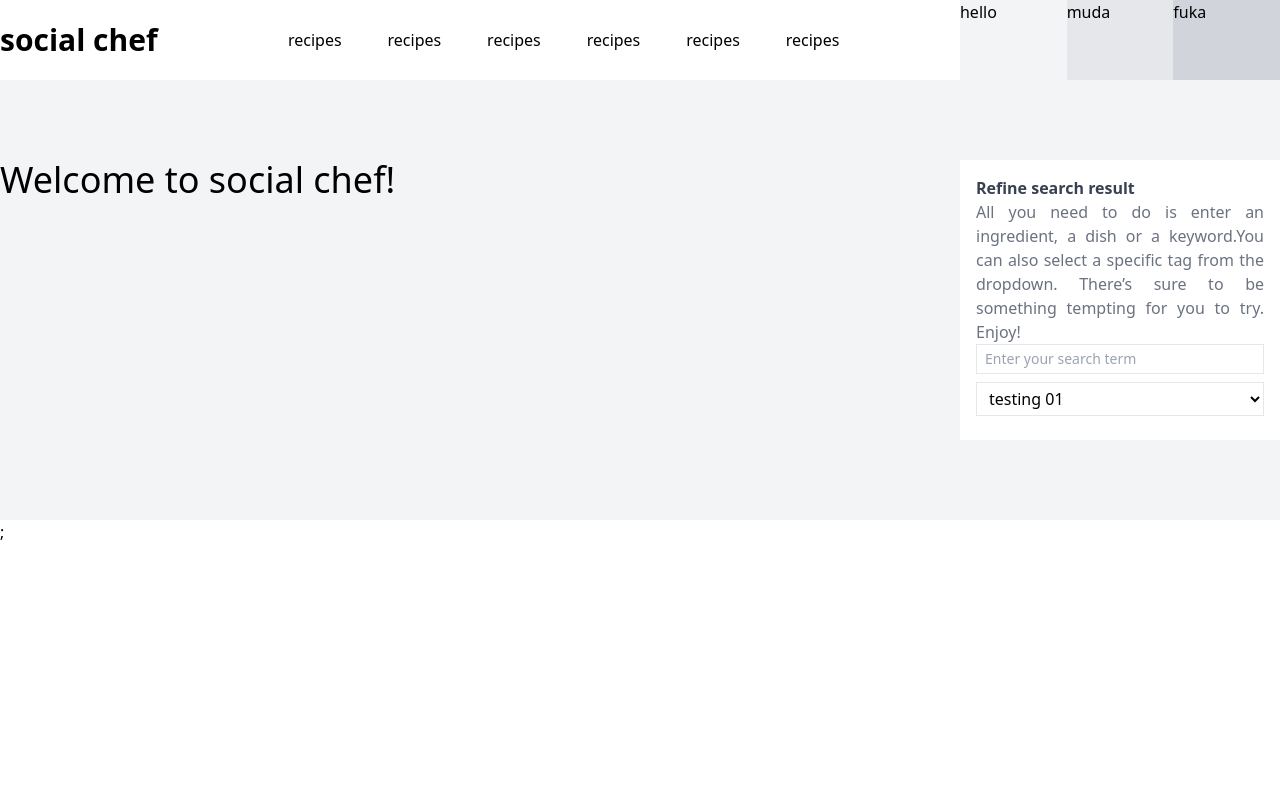
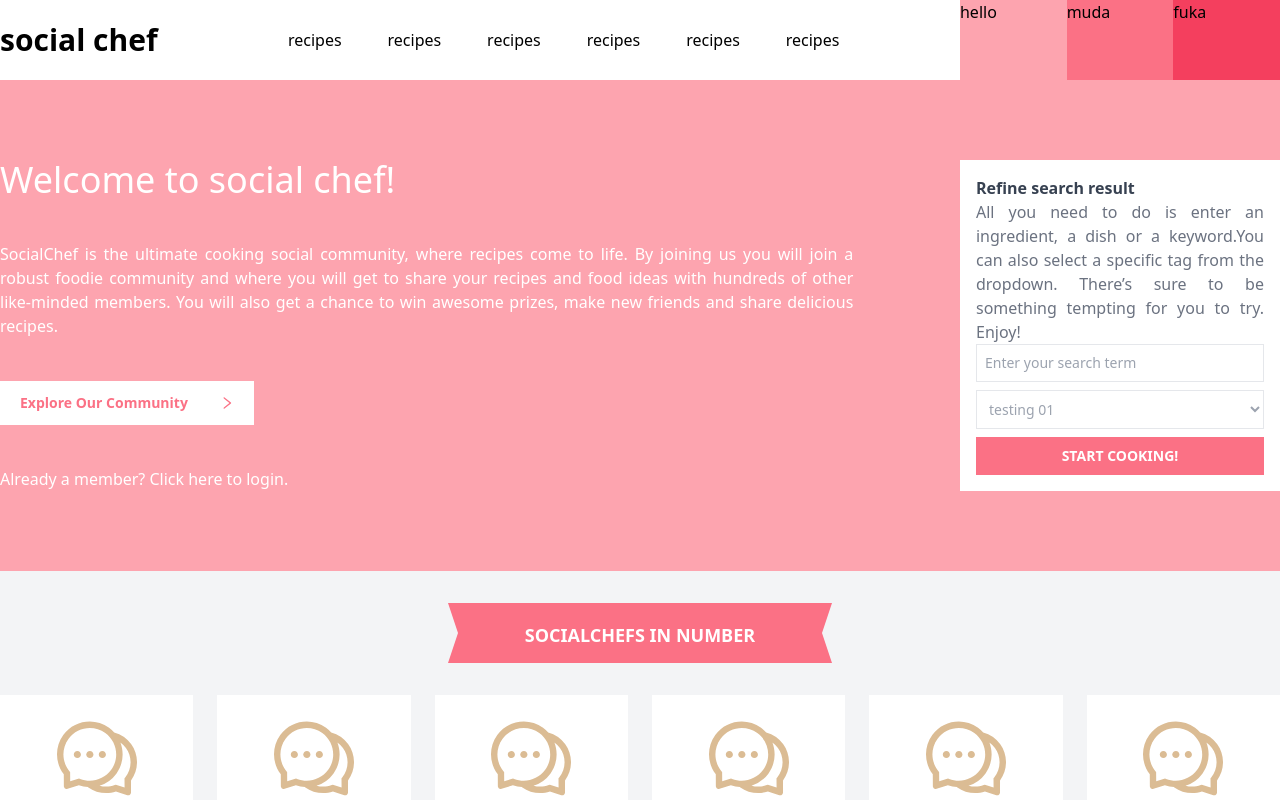
Before and after one commit to nduytung/fullstack-repicatory, a Next.js app: page / in a window 1280 px wide. Shown: the top 800 px of the page. Built offline with nearby package versions, Linux system fonts and the light colour scheme.

Commit message:
done section 1

```diff
--- a/package.json
+++ b/package.json
@@ -9,6 +9,7 @@
     "lint": "next lint"
   },
   "dependencies": {
+    "@ant-design/icons": "^4.7.0",
     "@reduxjs/toolkit": "^1.7.2",
     "@types/react-redux": "^7.1.22",
     "next": "12.1.0",
--- a/src/components/elements/Header.tsx
+++ b/src/components/elements/Header.tsx
@@ -43,9 +43,9 @@ const Header = () => {
         })}
       </ul>
       <div className="flex col-span-3 h-full p-0">
-        <div className="flex-1 bg-gray-100">hello</div>
-        <div className="flex-1 bg-gray-200">muda</div>
-        <div className="flex-1 bg-gray-300">fuka</div>
+        <div className="flex-1 bg-rose-300">hello</div>
+        <div className="flex-1 bg-rose-400">muda</div>
+        <div className="flex-1 bg-rose-500">fuka</div>
       </div>
     </header>
   );
--- /dev/null
+++ b/src/components/elements/PrimaryButton.tsx
@@ -0,0 +1,26 @@
+import React, { ReactChildren, ReactText } from "react";
+
+type ButtonType = {
+  children: string | ReactChildren;
+  classname?: string;
+  callback: Function;
+  props?: any;
+};
+
+const PrimaryButton = ({
+  children,
+  classname,
+  callback,
+  ...props
+}: ButtonType) => {
+  return (
+    <button
+      onClick={() => callback()}
+      className={`${classname} bg-rose-400 px-8 hover:bg-white hover:text-rose-400 border border-rose-400 text-white py-2 uppercase font-semibold text-sm`}
+    >
+      {children}
+    </button>
+  );
+};
+
+export default PrimaryButton;
--- /dev/null
+++ b/src/components/elements/TitleBandage.tsx
@@ -0,0 +1,20 @@
+import React from "react";
+
+type BandageType = {
+  children: JSX.Element | JSX.Element[] | string;
+  classname?: string;
+};
+
+const Bandage = ({ children, classname }: BandageType) => {
+  return (
+    <div
+      className={`${classname} border-y-30 border-x-10 border-transparent w-96 h-10 mx-auto border-y-rose-400 text-white uppercase`}
+    >
+      <div className="bg-rose-400 px-5 -my-5 py-2 text-center font-bold text-lg">
+        {children}
+      </div>
+    </div>
+  );
+};
+
+export default Bandage;
--- /dev/null
+++ b/src/components/elements/WhiteButton.tsx
@@ -0,0 +1,26 @@
+import React, { ReactChildren, ReactText } from "react";
+
+type ButtonType = {
+  children: string | JSX.Element | JSX.Element[];
+  classname?: string;
+  callback: Function;
+  props?: any;
+};
+
+const WhiteButton = ({
+  children,
+  classname,
+  callback,
+  ...props
+}: ButtonType) => {
+  return (
+    <button
+      onClick={() => callback()}
+      className={`${classname} bg-white text-rose-400 py-3 capitalize font-semibold text-sm`}
+    >
+      {children}
+    </button>
+  );
+};
+
+export default WhiteButton;
--- a/src/components/home/Input.tsx
+++ b/src/components/home/Input.tsx
@@ -10,7 +10,7 @@ const Input = ({ name, placeholder }: InputType) => {
     <input
       type="text"
       name={name}
-      className="border border-gray-200 font-light text-sm w-full py-1 px-2 focus:border-gray-400 focus:outline-none"
+      className="border border-gray-200 font-light text-sm w-full p-2 focus:border-gray-400 focus:outline-none"
       placeholder={placeholder}
     />
   );
--- a/src/components/home/SelectInput.tsx
+++ b/src/components/home/SelectInput.tsx
@@ -15,7 +15,7 @@ const SelectInput = ({ name, placeholder, inputList }: SelectInputType) => {
   return (
     <select
       name={name}
-      className="border bg-white w-full my-2 border-gray-200 font-light py-1 px-2 focus:border-gray-400 focus:outline-none"
+      className="border bg-white w-full my-2 text-gray-400 text-sm border-gray-200 font-light p-2 focus:border-gray-400 focus:outline-none"
       placeholder={placeholder}
     >
       {inputList.map((item) => {
--- /dev/null
+++ b/src/components/home/StatisCard.tsx
@@ -0,0 +1,21 @@
+import React from "react";
+
+type CardType = {
+  children: JSX.Element;
+  number: number;
+  name: string;
+};
+
+const StatisCard = ({ children, number, name }: CardType) => {
+  return (
+    <div className="bg-white py-6 items-center flex flex-col justify-center text-center">
+      <div className="font-bold">{children}</div>
+      <div className="mt-5">
+        <p className="text-rose-400 font-bold text-4xl">{number}</p>
+        <p className="text-gray-400 font-medium text-lg">{name}</p>
+      </div>
+    </div>
+  );
+};
+
+export default StatisCard;
--- a/src/pages/index.tsx
+++ b/src/pages/index.tsx
@@ -2,17 +2,54 @@ import type { NextPage } from "next";
 import Head from "next/head";
 import Image from "next/image";
 import Header from "../components/elements/Header";
+import PrimaryButton from "../components/elements/PrimaryButton";
+import WhiteButton from "../components/elements/WhiteButton";
 import Input from "../components/home/Input";
 import SelectInput from "../components/home/SelectInput";
+import { RightOutlined, CommentOutlined } from "@ant-design/icons";
+import TitleBandage from "../components/elements/TitleBandage";
+import StatisCard from "../components/home/StatisCard";
 
 const Home = () => {
+  //section 1
+  const handleCooking = () => {
+    return;
+  };
+
+  const handleExplore = () => {
+    return;
+  };
+
+  //section 2
+  const handleJoinUs = () => {
+    return;
+  };
   return (
-    <div className="bg-gray-100">
+    <div className="bg-rose-300">
       <Header />
-      <div className="bg-gray-100 container grid grid-cols-12 mx-auto py-20">
-        <div className="col-span-9">
+      {/* section 1 */}
+      <section className="bg-rose-300 container grid grid-cols-12 mx-auto py-20">
+        <div className="col-span-8 flex flex-col text-white items-start justify-between">
           <h1 className="font-light text-4xl">Welcome to social chef!</h1>
+          <p className="font-light text-md text-justify">
+            SocialChef is the ultimate cooking social community, where recipes
+            come to life. By joining us you will join a robust foodie community
+            and where you will get to share your recipes and food ideas with
+            hundreds of other like-minded members.{"\n"}
+            You will also get a chance to win awesome prizes, make new friends
+            and share delicious recipes.
+          </p>
+          <WhiteButton callback={handleExplore} classname="mr-5 align-top">
+            <div className="flex items-center px-5 justify-between">
+              <p className="mr-8">Explore our community</p>
+              <RightOutlined />
+            </div>
+          </WhiteButton>
+          <p>
+            Already a member? Click <a href="#"> here</a> to login.
+          </p>
         </div>
+        <div className="col-span-1"></div>
         <div className="col-span-3 bg-white p-4">
           <h4 className="font-semibold text-md text-gray-700">
             Refine search result
@@ -35,9 +72,39 @@ const Home = () => {
                 },
               ]}
             />
+            <PrimaryButton callback={handleCooking} classname="w-full">
+              start cooking!
+            </PrimaryButton>
           </form>
         </div>
-      </div>
+      </section>
+      {/* section 2 */}
+      <section className="bg-gray-100 py-8">
+        <div className="container mx-auto">
+          <TitleBandage>socialchefs in number</TitleBandage>
+          <div className="grid grid-cols-6 my-8 gap-6">
+            <StatisCard name="members" number={33}>
+              <CommentOutlined style={{ fontSize: 80, color: "#dbbc94" }} />
+            </StatisCard>
+            <StatisCard name="members" number={33}>
+              <CommentOutlined style={{ fontSize: 80, color: "#dbbc94" }} />
+            </StatisCard>
+            <StatisCard name="members" number={33}>
+              <CommentOutlined style={{ fontSize: 80, color: "#dbbc94" }} />
+            </StatisCard>
+            <StatisCard name="members" number={33}>
+              <CommentOutlined style={{ fontSize: 80, color: "#dbbc94" }} />
+            </StatisCard>
+            <StatisCard name="members" number={33}>
+              <CommentOutlined style={{ fontSize: 80, color: "#dbbc94" }} />
+            </StatisCard>
+            <StatisCard name="members" number={33}>
+              <CommentOutlined style={{ fontSize: 80, color: "#dbbc94" }} />
+            </StatisCard>
+          </div>
+          <PrimaryButton callback={handleJoinUs}> join us!</PrimaryButton>
+        </div>
+      </section>
     </div>
   );
 };
--- a/tailwind.config.js
+++ b/tailwind.config.js
@@ -1,7 +1,18 @@
 module.exports = {
   content: ["./src/**/*.{js,jsx,ts,tsx}"],
   theme: {
-    extend: {},
+    borderWidth: {
+      DEFAULT: "1px",
+      0: "0",
+      2: "2px",
+      3: "3px",
+      4: "4px",
+      6: "6px",
+      8: "8px",
+      10: "10px",
+      20: "20px",
+      30: "30px",
+    },
   },
   plugins: [],
 };
```
Also changed, not shown: 1 other file (tests, documents, lock files or other folders).
